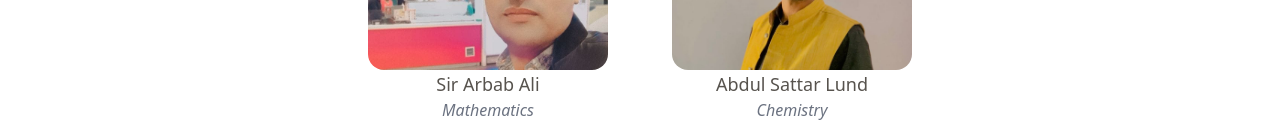
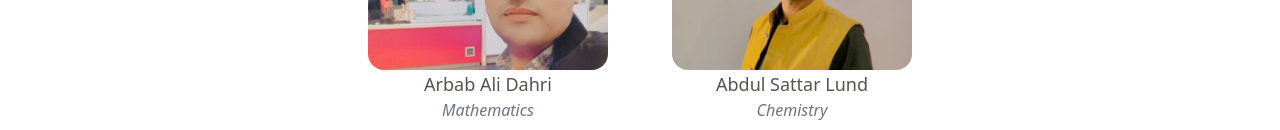
Before and after one commit to 0-Chaudhary-0/ssacademy, a React (Vite) app: page / in a window 1280 px wide. Shown: the part 670-800 px from the top of the page. Built offline with nearby package versions, Linux system fonts and the light colour scheme.

Commit message:
enhanced stuffs

```diff
--- a/src/components/Home.jsx
+++ b/src/components/Home.jsx
@@ -43,6 +43,7 @@ const Professors = () => {
                 "Abdul Sattar",
                 "Asif Ali",
                 "Abdul Gaffar",
+                "Rehman rahu"
               ],
               autoStart: true,
               delay: 40,
@@ -81,7 +82,7 @@ const Professors = () => {
             </div>
 
             <div className="text-lg font-medium text-stone-600 cursor-pointer hover:text-stone-400">
-              Sir Arbab Ali
+              Arbab Ali Dahri
             </div>
             <div className=" italic text-gray-500">Mathematics</div>
           </div>
```
